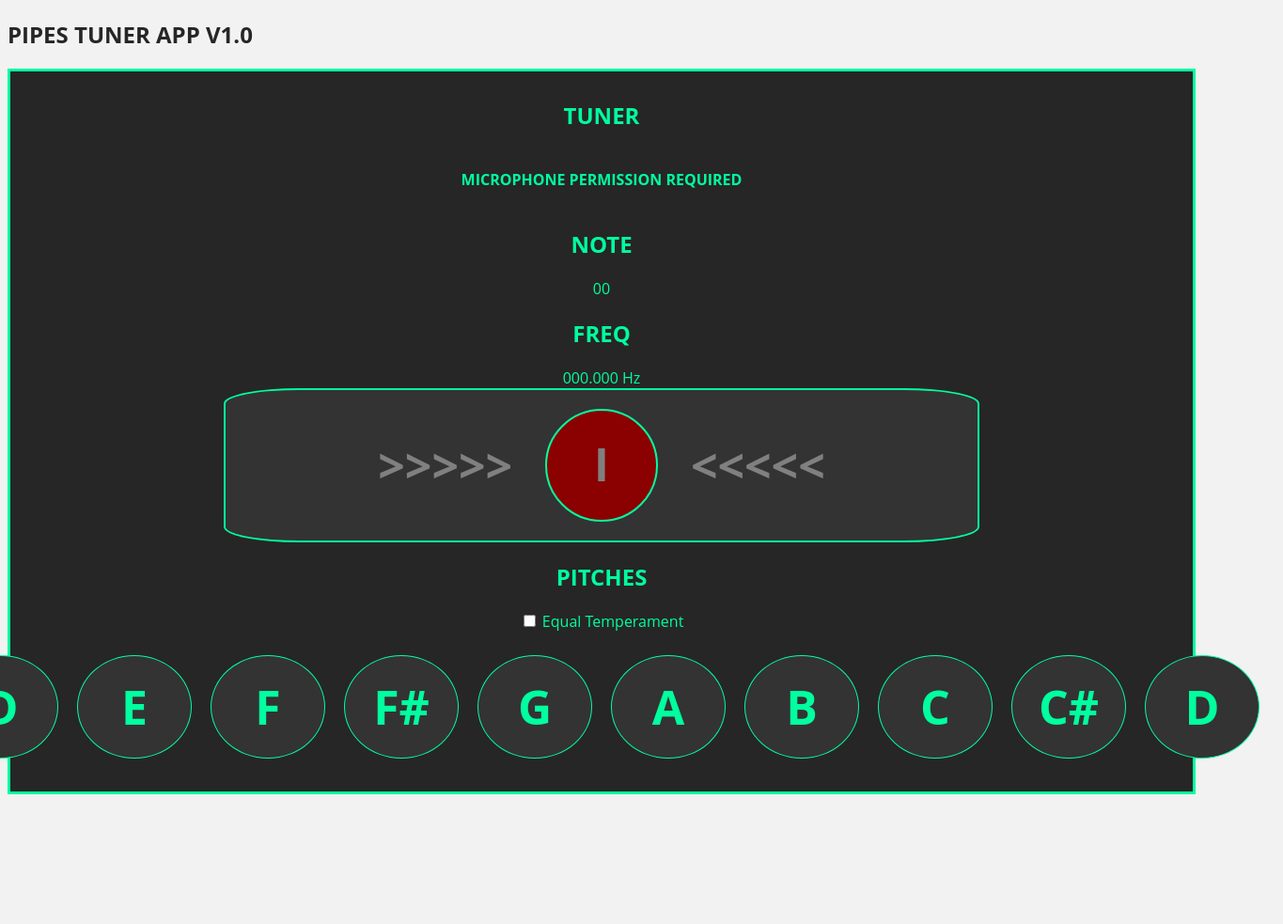
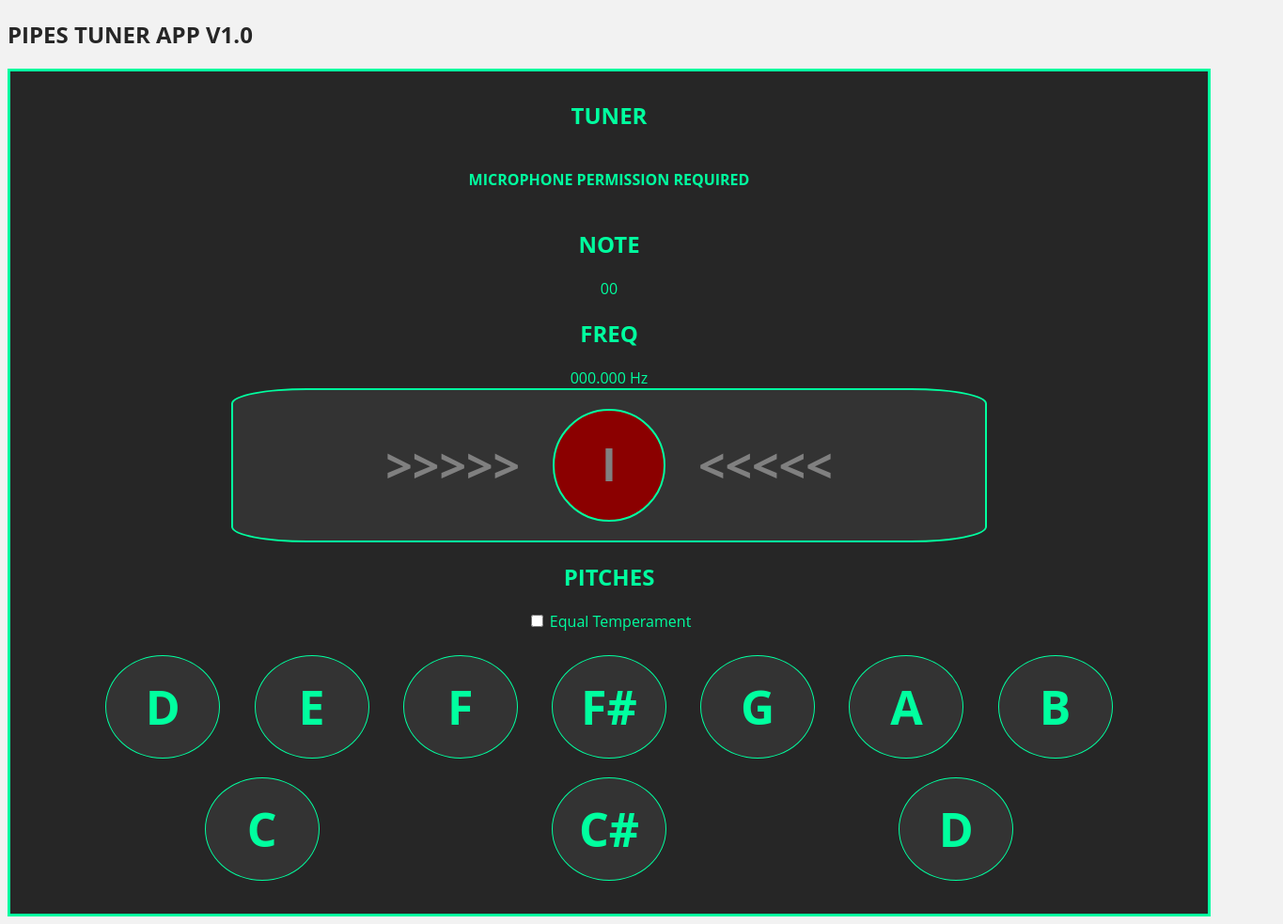
Before and after one commit to blosmusic/pipes-tuner-app, a plain HTML site: page index.html in a window 1280 px wide. Shown: the whole page at 94% size, 1365 px wide, since content can reach past the window. Before the commit the page ends 853 px from the top, so only its background shows below. Drawn offline with nearby package versions, Linux system fonts and the light colour scheme.

Commit message:
fixed flex

```diff
--- a/assests/style.css
+++ b/assests/style.css
@@ -9,13 +9,14 @@ h2 {
 }
 
 .tuner-section {
-    width: 100vu;
-    height: 100vu;
+    width: 100%;
+    height: 100%;
     padding: 10px 5px;
     background-color: #262626;
     color: #00ff9f;
     border: 3px solid #00ff9f;
     display: flex;
+    flex-wrap: wrap;
     text-align: center;
     flex-direction: column;
     justify-content: center;
@@ -65,9 +66,12 @@ h2 {
 }
 
 .note-pitches-container {
+    width: 90%;
     display: flex;
+    flex-wrap: wrap;
     justify-content: space-around;
     align-items: center;
+    text-align: center;
 }
 
 .note-pitches {
@@ -76,6 +80,8 @@ h2 {
     margin: 5px;
     padding: 10px;
     display: flex;
+    flex-wrap: wrap;
+    justify-content: space-around;
 }
 
 .note-pitches-btn {
```
